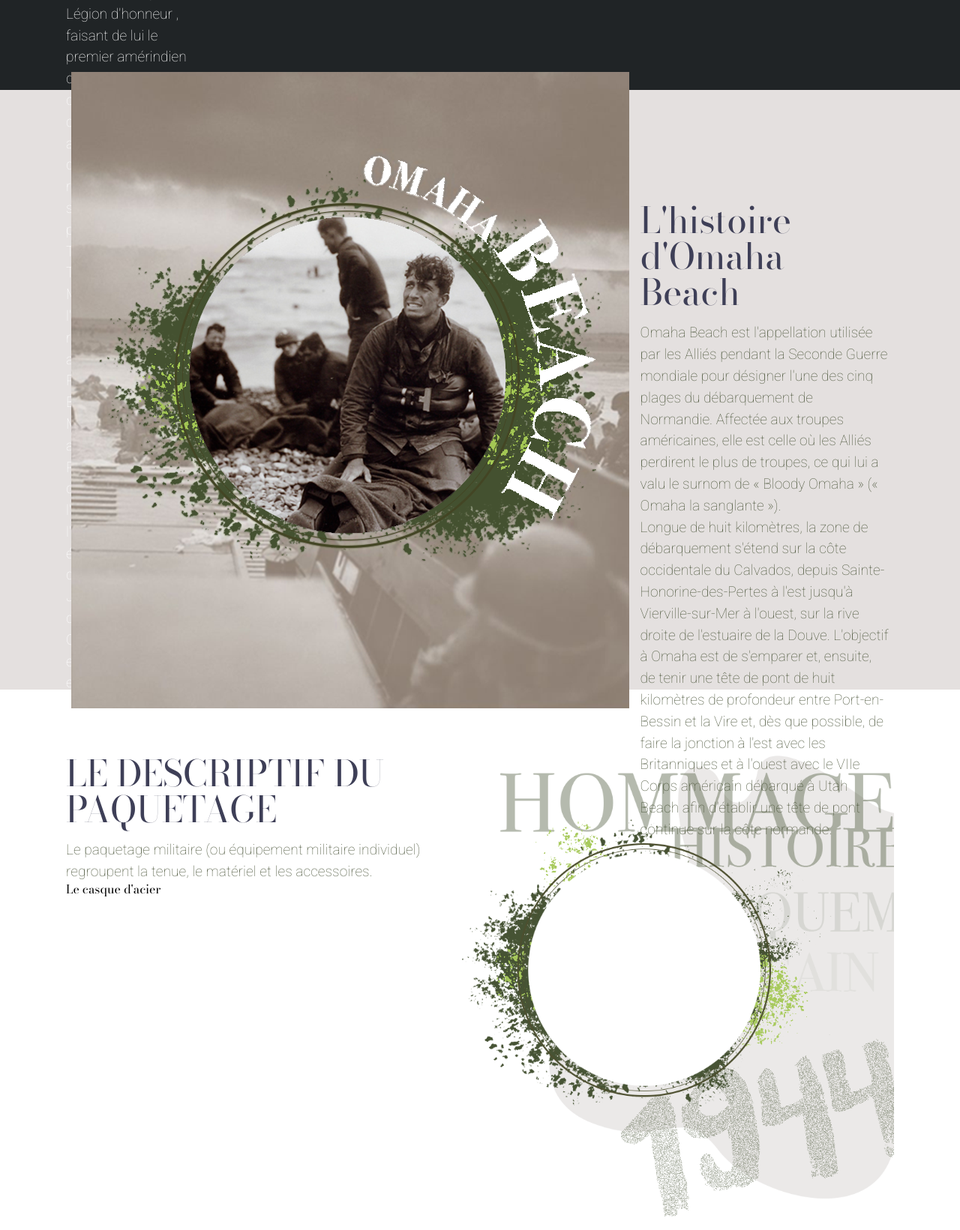
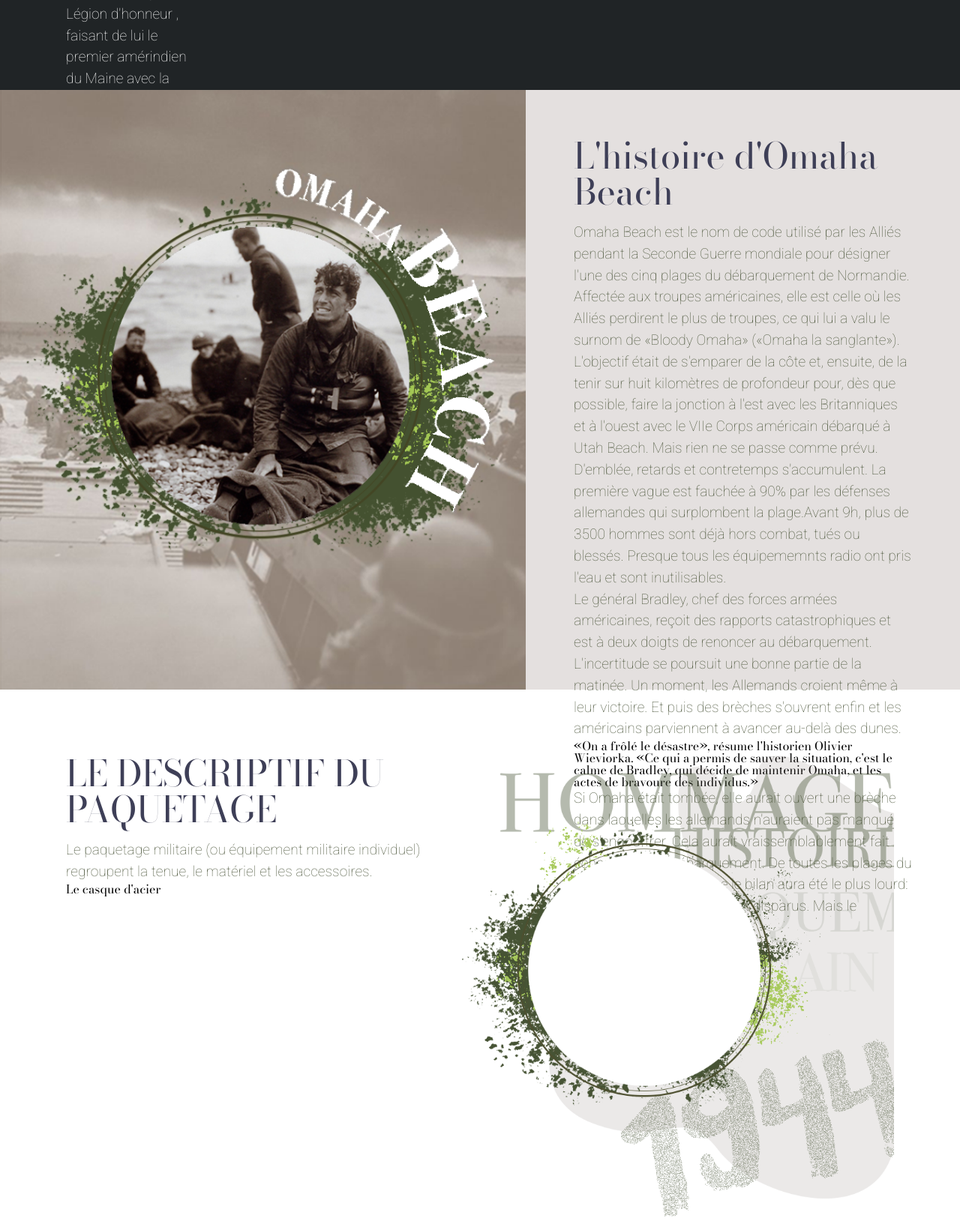
Before and after one commit to LelNic/Projet_site1, a PHP site: page / in a window 1280 px wide. Shown: the part 1480-3121 px from the top of the page at 75% size. Run offline with PHP 8.4, Linux system fonts and the light colour scheme; some libraries are stand-ins or nearby versions.

Commit message:
content finished

```diff
--- a/asset/style/vincent.css
+++ b/asset/style/vincent.css
@@ -269,16 +269,6 @@ p {
   display: none;
 }
 
-#history {
-  background-color: var(--beige);
-  justify-content: space-around;
-  align-items: center;
-}
-
-#history article {
-  width: 30%;
-}
-
 #label {
   display: none;
 }
@@ -341,6 +331,22 @@ p {
   height: 11vh;
 }
 
+/* History CSS */
+
+#history {
+  background-color: var(--beige);
+  padding: 0;
+}
+
+#history article {
+  width: 50%;
+  margin: 5vw;
+}
+
+#soldatPlage {
+ height: 100%;
+}
+
 /* 5 Classes */
 
 .mobile {
--- a/index.html
+++ b/index.html
@@ -67,8 +67,7 @@
             distinctio. Placeat fuga velit pariatur sunt vero, iusto officia?
             Molestias perferendis illum sapiente totam odit, cumque iure.
           </p>
-          <a href="#shay"
-            ><img id="fleche" src="asset/images/fleche.png" alt=""
+          <a href="#shay"><img id="fleche" src="asset/images/fleche.png" alt=""
           /></a>
         </article>
         <img id="tank" src="asset/images/home.png" alt="" />
@@ -129,24 +128,41 @@
         <article>
           <h1>L'histoire d'Omaha Beach</h1>
           <p>
-            <strong>Omaha Beach</strong> est l'appellation utilisée par les
+            <strong>Omaha Beach</strong> est le nom de code utilisé par les
             Alliés pendant la Seconde Guerre mondiale pour désigner l'une des
             cinq plages du débarquement de Normandie. Affectée aux troupes
             américaines, elle est celle où les Alliés perdirent le plus de
-            troupes, ce qui lui a valu le surnom de « <em>Bloody Omaha</em> » («
-            Omaha la sanglante »).
+            troupes, ce qui lui a valu le surnom de «<em>Bloody Omaha</em>»
+            («Omaha la sanglante»).
           </p>
           <p>
-            Longue de huit kilomètres, la zone de débarquement s'étend sur la
-            côte occidentale du Calvados, depuis Sainte-Honorine-des-Pertes à
-            l'est jusqu'à Vierville-sur-Mer à l'ouest, sur la rive droite de
-            l'estuaire de la Douve. L'objectif à Omaha est de s'emparer et,
-            ensuite, de tenir une tête de pont de huit kilomètres de profondeur
-            entre Port-en-Bessin et la Vire et, dès que possible, de faire la
-            jonction à l'est avec les Britanniques et à l'ouest avec le VIIe
-            Corps américain débarqué à Utah Beach afin d'établir une tête de
-            pont continue sur la côte normande.
+            L'objectif était de s'emparer de la côte et, ensuite, de la
+            tenir sur huit kilomètres de profondeur pour, dès que possible,
+            faire la jonction à l'est avec les Britanniques et à l'ouest
+            avec le VIIe Corps américain débarqué à Utah Beach. Mais rien ne
+            se passe comme prévu. D'emblée, retards et contretemps s'accumulent.
+            La première vague est fauchée à 90% par les défenses allemandes qui
+            surplombent la plage.Avant 9h, plus de 3500 hommes sont déjà hors
+            combat, tués ou blessés. Presque tous les équipememnts radio ont pris
+            l'eau et sont inutilisables. </p>
+          <p>
+            Le général Bradley, chef des forces armées américaines, reçoit des
+            rapports catastrophiques et est à deux doigts de renoncer au débarquement.
+            L'incertitude se poursuit une bonne partie de la matinée. Un moment, les
+            Allemands croient même à leur victoire. Et puis des brèches s'ouvrent enfin
+            et les américains parviennent à avancer au-delà des dunes. <blockquote>«On a frôlé le
+            désastre», résume l'historien Olivier Wieviorka. «Ce qui a permis de sauver
+            la situation, c'est le calme de Bradley, qui décide de maintenir Omaha, et
+            les actes de bravoure des individus.»</blockquote>
           </p>
+          <p>
+            Si Omaha était tombée, elle aurait ouvert une brèche dans laquelles les
+            allemands n'auraient pas manqué de s'engouffrer. Cela aurait
+            vraissemblablement fait échouer tout le Débarquement. De toutes les plages
+            du 6 juin, c'est à Omaha que le bilan aura été le plus lourd: 1000 morts,
+            2000 blessés et disparus. Mais le Débarquement a été sauvé.
+          </p>
+          <img id="fleche" src="asset/images/fleche.png" alt="" />
         </article>
       </section>
       <section id="package">
```
